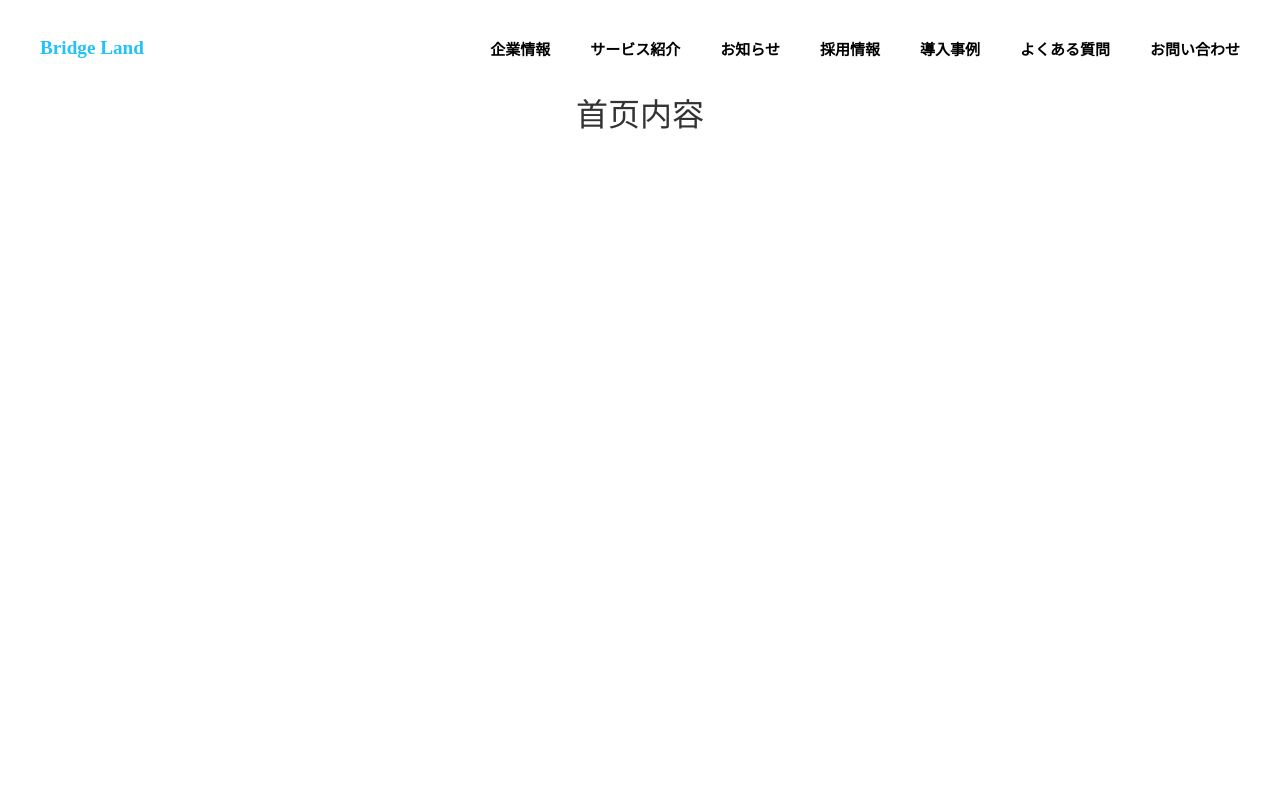
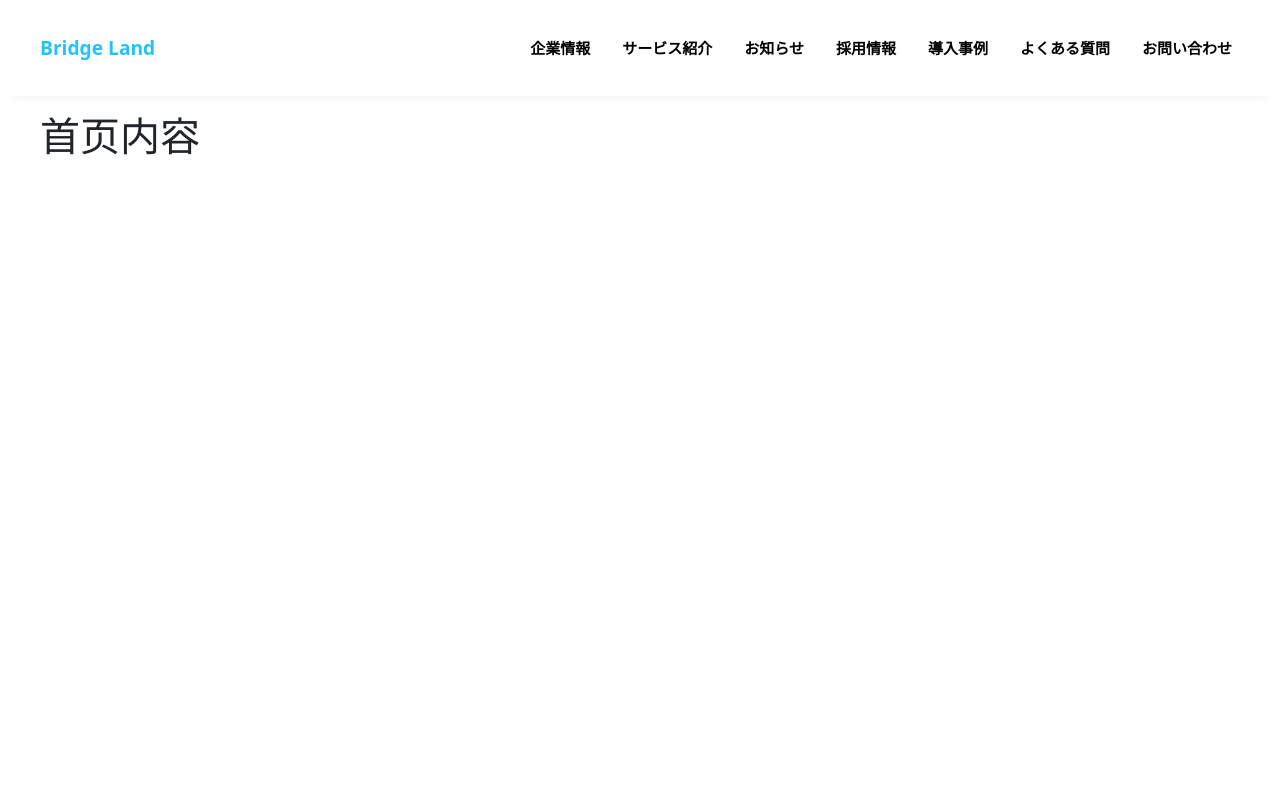
Before and after one commit to Nceco/blfood-web, a Vue app: page /#/ in a window 1280 px wide. Shown: the top 800 px of the page. Built offline with nearby package versions, Linux system fonts and the light colour scheme.

Commit message:
feat: 自适应样式引入

```diff
--- a/package.json
+++ b/package.json
@@ -12,6 +12,7 @@
     "preview": "vite preview"
   },
   "dependencies": {
+    "bootstrap": "^5.3.3",
     "less": "^4.2.1",
     "less-loader": "^12.2.0",
     "vue": "^3.5.13",
--- a/src/layout/contentLayout.vue
+++ b/src/layout/contentLayout.vue
@@ -20,22 +20,24 @@ watch(route,() => currentRoute.value = route.fullPath)
 </script>
 
 <template>
-  <div class="main_layout">
-    <div class="header">
+  <div class="mian_layout">
+    <nav class="navbar navbar-expand-lg bg-body-tertiary">
+      <div class="container-fluid">
         <div class="logo" @click="goToHome">
             <span class="logo_title">Bridge Land</span>
         </div>
-      <div class="nav">
-        <div
-            v-for="item in menu"
-            :key="item.path"
-            :class="{'nav_item': true,'current': currentRoute.includes(item.path)}"
-            @click="() => handleNavClick(item)"
-        >
-          {{item.name}}
+        <button class="navbar-toggler" type="button" data-bs-toggle="collapse" data-bs-target="#navbarNav" aria-controls="navbarNav" aria-expanded="false" aria-label="Toggle navigation">
+          <span class="navbar-toggler-icon"></span>
+        </button>
+        <div class="collapse navbar-collapse" id="navbarNav">
+          <ul class="navbar-nav">
+            <li v-for="item in menu" :key="item.path" @click="() => handleNavClick(item)" :class="{'nav-item': true,'current': currentRoute.includes(item.path)}">
+              <span class="nav-link active" aria-current="page">{{item.name}}</span>
+            </li>
+          </ul>
         </div>
       </div>
-    </div>
+    </nav>
     <div>
       <router-view/>
     </div>
@@ -44,44 +46,37 @@ watch(route,() => currentRoute.value = route.fullPath)
 
 <style scoped lang="less">
 @import "../global.less";
-.main_layout{
-  position: relative;
-  padding-top: 6.1rem;
-  .header{
+.container-fluid .logo .logo_title{
+  font-size: 1.2rem;
+  font-weight: bold;
+  cursor: pointer;
+  color: @primary_color;
+}
+
+.navbar{
   position: fixed;
   top: 0;
   left: 0;
-    padding: 0 2.5rem;
-    height: 6rem;
   width: 100vw;
-    background: @white_color;
-    display: flex;
-    flex-direction: row;
-    align-items: center;
-    justify-content: space-between;
-    .logo{
-      &_title{
-        font-size: 1.2rem;
-        font-weight: bold;
-        color: @primary_color;
+  background-color: #fff !important;
+  box-shadow: 0 10px 10px -10px rgba(0, 0, 0, .07);
 }
+
+.navbar-collapse{
+  justify-content: flex-end;
+}
+
+.navbar-nav{
+  position: relative;
+}
+
+.nav-item{
+  cursor: pointer;
+  position: relative;
+  margin-left: 1rem;
+  font-size: .9375rem;
+  font-weight: 700;
   &:hover{
-        cursor: pointer;
-      }
-    }
-    .nav{
-      display: flex;
-      flex-direction: row;
-      align-items: center;
-      justify-content: space-between;
-      &_item{
-        margin-left: 2.5rem;
-        position: relative;
-        font-weight: 700;
-        color: @text_color;
-        font-size: .9375rem;
-        &:hover{
-          cursor: pointer;
     &::after,&::before{
       width: 50%;
     }
@@ -95,11 +90,11 @@ watch(route,() => currentRoute.value = route.fullPath)
   &::before,&::after{
     display: block;
     position: absolute;
-          width: 0;
+    width:0;
     height: 2px;
     background: @text_color;
     content: "";
-          bottom: -12px;
+    bottom: -2px;
     transition: .3s;
     z-index: 999;
   }
@@ -109,7 +104,18 @@ watch(route,() => currentRoute.value = route.fullPath)
       width: 50%;
     }
   }
+.mian_layout{
+    padding-top: 56px;
 }
+@media screen and (min-width:991px) {
+  .container-fluid{
+    padding: 0 2.5rem;
+  }
+  .navbar{
+    height: 6rem;
+  }
+  .mian_layout{
+    padding-top: 6rem;
   }
 }
 </style>
--- a/src/main.js
+++ b/src/main.js
@@ -1,5 +1,6 @@
 import { createApp } from 'vue'
-import './style.less'
+import 'bootstrap/dist/css/bootstrap.css'
+import 'bootstrap/dist/js/bootstrap.bundle'
 import App from './App.vue'
 import router from './router'
 
--- a/src/style.less
+++ b/src/style.less
@@ -6,28 +6,28 @@ html, body {
 *, :after, :before{
     box-sizing: border-box;
 }
-h1,h2,h3,h4{
-    margin: 0;
-    font-family: inherit;
-    font-weight: 500;
-    line-height: 1.1;
-}
-.h2, h2 {
-    font-size: 30px;
-}
-div, h1, h2, h3, h4, li, p, td {
-    color: #333;
-    font-family: inherit;
-}
-div{
-    display: block;
-    unicode-bidi: isolate;
-}
-p{
-    margin: 0 0 10px;
-}
-@media screen and (max-width:800px) {
-    html,body{
-        width: 800px;
-    }
-}
+// h1,h2,h3,h4{
+//     margin: 0;
+//     font-family: inherit;
+//     font-weight: 500;
+//     line-height: 1.1;
+// }
+// .h2, h2 {
+//     font-size: 30px;
+// }
+// div, h1, h2, h3, h4, li, p, td {
+//     color: #333;
+//     font-family: inherit;
+// }
+// div{
+//     display: block;
+//     unicode-bidi: isolate;
+// }
+// p{
+//     margin: 0 0 10px;
+// }
+// @media screen and (max-width:800px) {
+//     html,body{
+//         width: 800px;
+//     }
+// }
--- a/src/views/welcome/index.vue
+++ b/src/views/welcome/index.vue
@@ -16,69 +16,63 @@ const handleNavClick = item => {
 </script>
 
 <template>
-  <div class="main_layout">
-    <div class="header">
+  <div class="mu_contanier">
+    <nav class="navbar navbar-expand-lg bg-body-tertiary">
+      <div class="container-fluid">
         <div class="logo" @click="goToHome">
             <span class="logo_title">Bridge Land</span>
         </div>
-      <div class="nav">
-        <div
-            v-for="item in menu"
-            :key="item.path"
-            class="nav_item"
-            @click="() => handleNavClick(item)"
-        >
-          {{item.name}}
+        <button class="navbar-toggler" type="button" data-bs-toggle="collapse" data-bs-target="#navbarNav" aria-controls="navbarNav" aria-expanded="false" aria-label="Toggle navigation">
+          <span class="navbar-toggler-icon"></span>
+        </button>
+        <div class="collapse navbar-collapse" id="navbarNav">
+          <ul class="navbar-nav">
+            <li class="nav-item" v-for="item in menu" :key="item.path" @click="() => handleNavClick(item)">
+              <span class="nav-link active" aria-current="page">{{item.name}}</span>
+            </li>
+          </ul>
         </div>
       </div>
-    </div>
-    <div style="height: 1000px;text-align: center">
+    </nav>
+    <div class="content">
       <h1>首页内容</h1>
     </div>
-    <Bottom/>
   </div>
 </template>
 
 <style scoped lang="less">
 @import "../../global.less";
-.main_layout{
-  position: relative;
-  padding-top: 6.1rem;
-  .header{
+.container-fluid .logo .logo_title{
+  font-size: 1.2rem;
+  font-weight: bold;
+  cursor: pointer;
+  color: @primary_color;
+}
+
+.navbar{
   position: fixed;
   top: 0;
   left: 0;
-    padding: 0 2.5rem;
-    height: 6rem;
   width: 100vw;
-    background: @white_color;
-    display: flex;
-    flex-direction: row;
-    align-items: center;
-    justify-content: space-between;
-    .logo{
-      &_title{
-        font-size: 1.2rem;
-        font-weight: bold;
-        color: @primary_color;
+  background-color: #fff !important;
+  box-shadow: 0 10px 10px -10px rgba(0, 0, 0, .07);
 }
+
+.navbar-collapse{
+  justify-content: flex-end;
+}
+
+.navbar-nav{
+  position: relative;
+}
+
+.nav-item{
+  cursor: pointer;
+  position: relative;
+  margin-left: 1rem;
+  font-size: .9375rem;
+  font-weight: 700;
   &:hover{
-        cursor: pointer;
-      }
-    }
-    .nav{
-      display: flex;
-      flex-direction: row;
-      align-items: center;
-      justify-content: space-between;
-      &_item{
-        margin-left: 2.5rem;
-        position: relative;
-        font-weight: 700;
-        color: @text_color;
-        font-size: .9375rem;
-        &:hover{
-          cursor: pointer;
     &::after,&::before{
       width: 50%;
     }
@@ -92,16 +86,30 @@ const handleNavClick = item => {
   &::before,&::after{
     display: block;
     position: absolute;
-          width: 0;
+    width:0;
     height: 2px;
     background: @text_color;
     content: "";
-          bottom: -12px;
+    bottom: -2px;
     transition: .3s;
     z-index: 999;
   }
 }
+.mu_contanier{
+    padding-top: 56px;
 }
+.content{
+  padding: 1rem 2.5rem 0;
+}
+@media screen and (min-width:991px) {
+  .container-fluid{
+    padding: 0 2.5rem;
+  }
+  .navbar{
+    height: 6rem;
+  }
+  .mu_contanier{
+    padding-top: 6rem;
   }
 }
 </style>
```
Also changed, not shown: 2 other files (tests, documents, lock files or other folders). Lines whose indentation alone changed are shown as unchanged.
